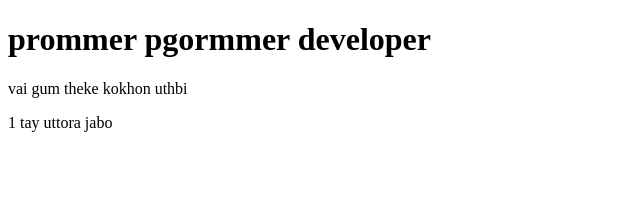
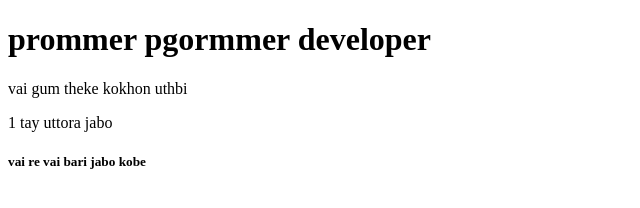
Before and after one commit to sumanpatwary/suman, a plain HTML site: page index.html in a window 1280 px wide. Shown: the whole page, without its empty margins (0-640 px from the left). Drawn offline with Linux system fonts and the light colour scheme.

Commit message:
Update index.html

```diff
--- a/index.html
+++ b/index.html
@@ -10,5 +10,6 @@
     <h1> prommer pgormmer developer </h1>
      <p>vai gum theke kokhon uthbi</p>
      <p>1 tay uttora jabo</p>
+    <h5> vai re vai bari jabo kobe</h5>
 </body>
 </html>
```
